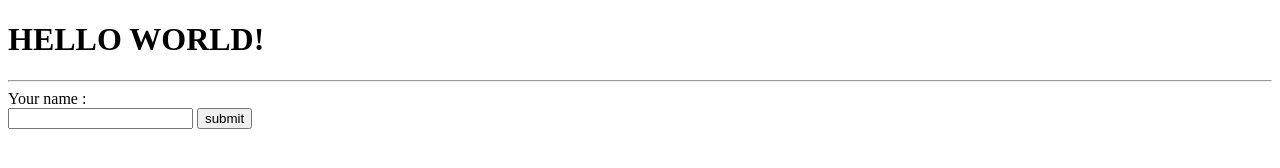
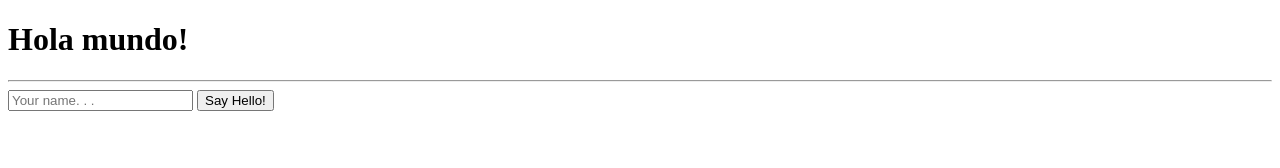
Before and after one commit to badgooooor/software-studio-studies, a plain HTML site: page class-html/base.html in a window 1280 px wide. Drawn offline with Linux system fonts and the light colour scheme.

Commit message:
:sparkles: Hola mundo!

```diff
--- a/class-html/base.html
+++ b/class-html/base.html
@@ -1,15 +1,22 @@
 <!DOCTYPE html>
 <html>
   <head>
-    <title>Just another normal html file</title>
+    <title>Hola, {your name} !</title>
   </head>
   <body>
-    <h1>HELLO WORLD!</h1>
-    <hr>
-    <form>
-      Your name : <br>
-      <input type="text" name="name" value="">
-      <input type="submit" value="submit">
-    </form>
+    <div>
+      <h1 id="hello">Hola mundo!</h1>
+      <hr>
+      <input type="text" id="name" placeholder="Your name. . . ">
+      <button onclick="helloName()">Say Hello!</button>
+    </div>
   </body>
+  <script>
+    function helloName() {
+      let name = document.getElementById("name").value;
+      let newHello = "Hola, " + name + "!";
+      document.getElementById("hello").innerHTML = newHello;
+      document.title = newHello;
+    }
+  </script>
 </html>
```
